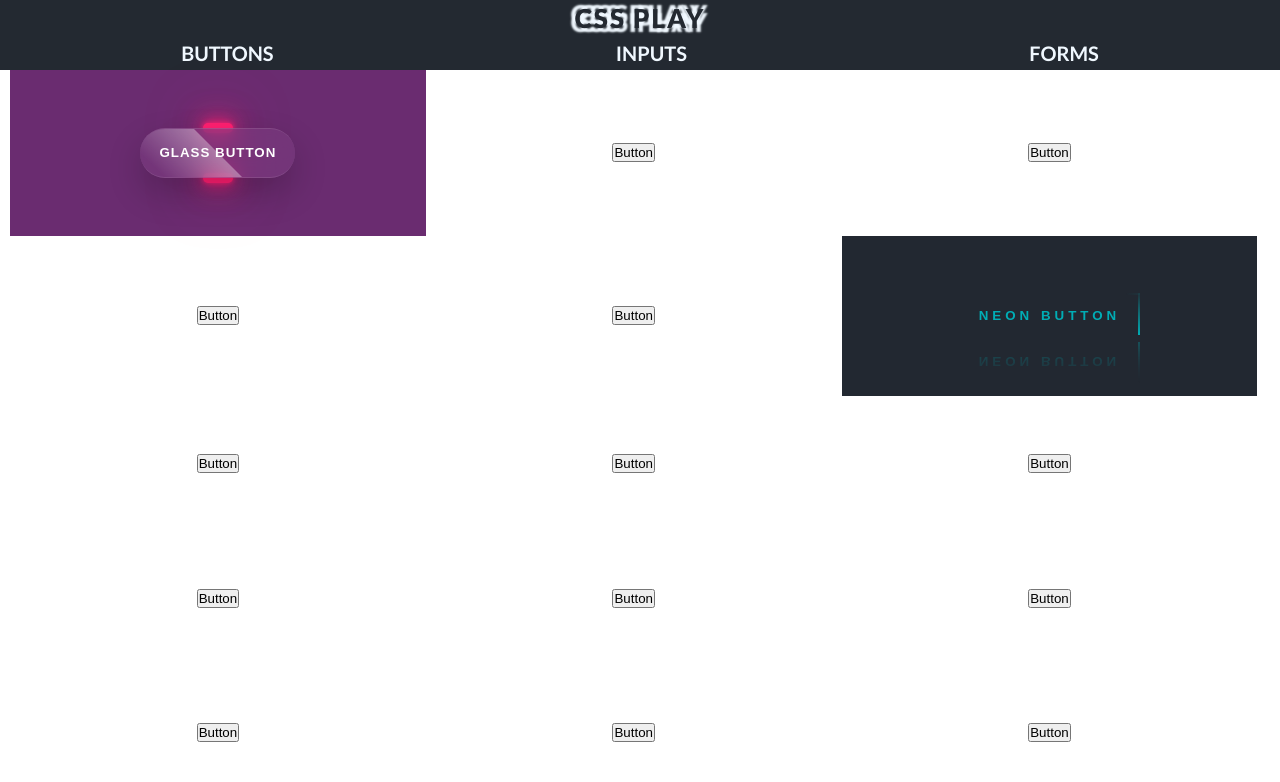
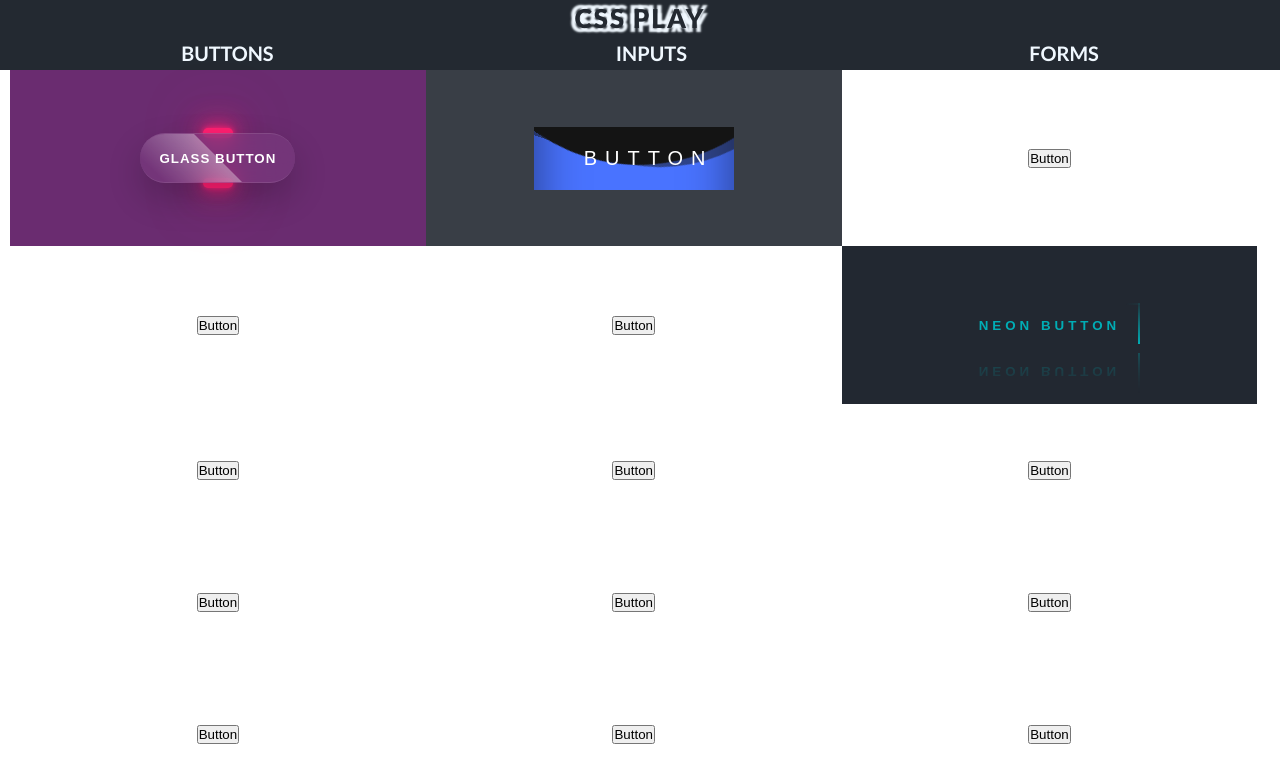
Before and after one commit to Zyar3k/css-play, a React (Create React App) app: page /buttons in a window 1280 px wide. Shown: the top 782 px of the page. Built offline with nearby package versions, Linux system fonts and the light colour scheme.

Commit message:
Add liquid button

```diff
--- a/src/components/Buttons.jsx
+++ b/src/components/Buttons.jsx
@@ -7,7 +7,10 @@ const Buttons = () => {
         </button>
       </div>
       <div className='btnContainer'>
-        <button className='btn2'>Button</button>
+        <button className='btn2'>
+          <span>Button</span>
+          <div className='liquid'></div>
+        </button>
       </div>
       <div className='btnContainer'>
         <button className='btn3'>Button</button>
--- a/src/styles.css
+++ b/src/styles.css
@@ -95,6 +95,9 @@ body {
 
 .btnContainer:nth-of-type(1) {
   background-color: #6a2c70;
+}
+.btnContainer:nth-of-type(2) {
+  background-color: #393e46;
 }
 .btnContainer:nth-of-type(6) {
   background-color: #222831;
@@ -234,6 +237,74 @@ body {
     0 0 60px #ff1f71;
 }
 
+/* button #2 */
+
+.btn2 {
+  position: relative;
+  padding: 20px 50px;
+  display: block;
+  border: none;
+  background: none;
+  text-transform: uppercase;
+  width: 200px;
+  overflow: hidden;
+}
+
+.btn2 span {
+  position: relative;
+  z-index: 1;
+  color: #fff;
+  font-size: 20px;
+  letter-spacing: 8px;
+}
+
+.btn2 .liquid {
+  position: absolute;
+  left: 0;
+  top: -70px;
+  width: 200px;
+  height: 200px;
+  background: #4973ff;
+  box-shadow: inset 0 0 50px rgba(0, 0, 0, 0.5);
+  transition: 0.5s;
+}
+
+.btn2:hover .liquid {
+  top: -120px;
+}
+.btn2 .liquid::before,
+.btn2 .liquid::after {
+  content: "";
+  position: absolute;
+  width: 200%;
+  height: 200%;
+  top: 0;
+  left: 50%;
+  transform: translate(-50%, -75%);
+  background: #000;
+  background: #393e46;
+}
+
+.btn2 .liquid::before {
+  border-radius: 45%;
+  background: rgba(20, 20, 20, 1);
+  animation: liquidAnimation 5s linear infinite;
+}
+.btn2 .liquid::after {
+  border-radius: 40%;
+  background: rgba(20, 20, 20, 0.5);
+  animation: liquidAnimation 10s linear infinite;
+}
+
+@keyframes liquidAnimation {
+  0% {
+    transform: translate(-50%, -75%) rotate(0deg);
+  }
+  100% {
+    transform: translate(-50%, -75%) rotate(360deg);
+  }
+}
+
 /* button #6 */
 
 .btn6 {
```
